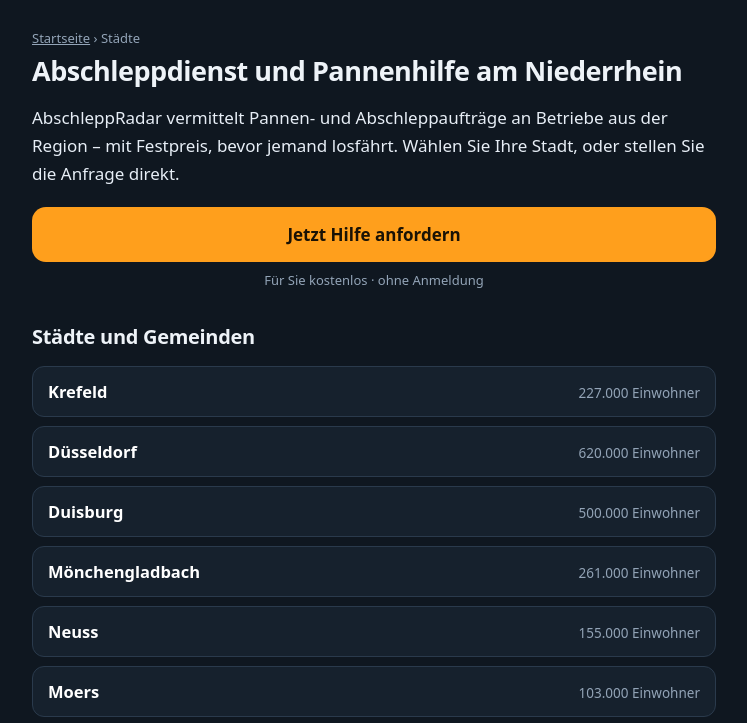
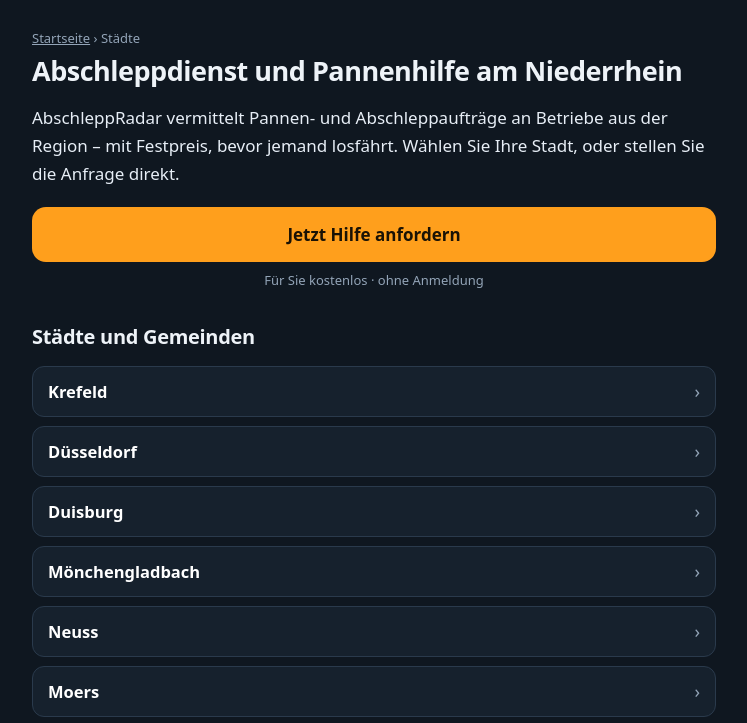
Before and after one commit to Adler-Abschleppdienst-Pannenhilfe/abschleppradar, a plain HTML site: page staedte/index.html in a window 1280 px wide. Shown: the part 66-789 px from the top of the page, without its empty margins (266-1013 px from the left). Drawn offline with Linux system fonts and the light colour scheme.

Commit message:
Staedte-Uebersicht: Einwohnerzahlen raus, Pfeil statt Fuellinhalt
Co-Authored-By: Claude Opus 5 <noreply@anthropic.com>
Claude-Session: https://claude.ai/code/session_01GPLGxKd9LDuaP9onHzUS8v

```diff
--- a/staedte/index.html
+++ b/staedte/index.html
@@ -57,7 +57,7 @@ ul{padding-left:20px}
 .cityrow{display:flex;align-items:baseline;gap:10px;background:var(--panel);border:1px solid var(--line);border-radius:12px;padding:13px 15px;margin-bottom:9px;text-decoration:none}
 .cityrow:hover{border-color:var(--accent)}
 .cityrow b{color:#fff;font-size:16.5px}
-.cityrow span{color:var(--muted);font-size:13.5px;margin-left:auto;white-space:nowrap}
+.cityrow span{color:var(--muted);font-size:18px;line-height:1;margin-left:auto}
 footer{border-top:1px solid var(--line);padding:20px 18px 34px;font-size:13.5px;color:var(--muted);text-align:center}
 footer a{color:var(--muted);margin:0 7px;white-space:nowrap}
 @media (max-width:480px){h1{font-size:23px}main{padding:18px 15px 32px}header{padding:11px 14px}.logo{font-size:16px}.logo svg{width:24px;height:24px}}
@@ -85,7 +85,7 @@ footer a{color:var(--muted);margin:0 7px;white-space:nowrap}
 <p class="sub">Für Sie kostenlos &middot; ohne Anmeldung</p>
 
 <h2>Städte und Gemeinden</h2>
-<div class="cityList"><a class="cityrow" href="/krefeld/"><b>Krefeld</b><span>227.000 Einwohner</span></a><a class="cityrow" href="/duesseldorf/"><b>Düsseldorf</b><span>620.000 Einwohner</span></a><a class="cityrow" href="/duisburg/"><b>Duisburg</b><span>500.000 Einwohner</span></a><a class="cityrow" href="/moenchengladbach/"><b>Mönchengladbach</b><span>261.000 Einwohner</span></a><a class="cityrow" href="/neuss/"><b>Neuss</b><span>155.000 Einwohner</span></a><a class="cityrow" href="/moers/"><b>Moers</b><span>103.000 Einwohner</span></a><a class="cityrow" href="/viersen/"><b>Viersen</b><span>77.000 Einwohner</span></a><a class="cityrow" href="/meerbusch/"><b>Meerbusch</b><span>56.000 Einwohner</span></a><a class="cityrow" href="/willich/"><b>Willich</b><span>52.000 Einwohner</span></a><a class="cityrow" href="/kempen/"><b>Kempen</b><span>35.000 Einwohner</span></a></div>
+<div class="cityList"><a class="cityrow" href="/krefeld/"><b>Krefeld</b><span aria-hidden="true">&rsaquo;</span></a><a class="cityrow" href="/duesseldorf/"><b>Düsseldorf</b><span aria-hidden="true">&rsaquo;</span></a><a class="cityrow" href="/duisburg/"><b>Duisburg</b><span aria-hidden="true">&rsaquo;</span></a><a class="cityrow" href="/moenchengladbach/"><b>Mönchengladbach</b><span aria-hidden="true">&rsaquo;</span></a><a class="cityrow" href="/neuss/"><b>Neuss</b><span aria-hidden="true">&rsaquo;</span></a><a class="cityrow" href="/moers/"><b>Moers</b><span aria-hidden="true">&rsaquo;</span></a><a class="cityrow" href="/viersen/"><b>Viersen</b><span aria-hidden="true">&rsaquo;</span></a><a class="cityrow" href="/meerbusch/"><b>Meerbusch</b><span aria-hidden="true">&rsaquo;</span></a><a class="cityrow" href="/willich/"><b>Willich</b><span aria-hidden="true">&rsaquo;</span></a><a class="cityrow" href="/kempen/"><b>Kempen</b><span aria-hidden="true">&rsaquo;</span></a></div>
 
 <h2>Ihre Stadt ist nicht dabei?</h2>
 <p>Das Netz baut sich gerade auf. Eine Anfrage können Sie trotzdem stellen – sie geht an alle Betriebe, deren Einsatzgebiet Ihren Standort einschließt. Sicher erreichen Sie uns unter <a href="tel:+491624340038"><b>0162 434 0038</b></a>.</p>
```
